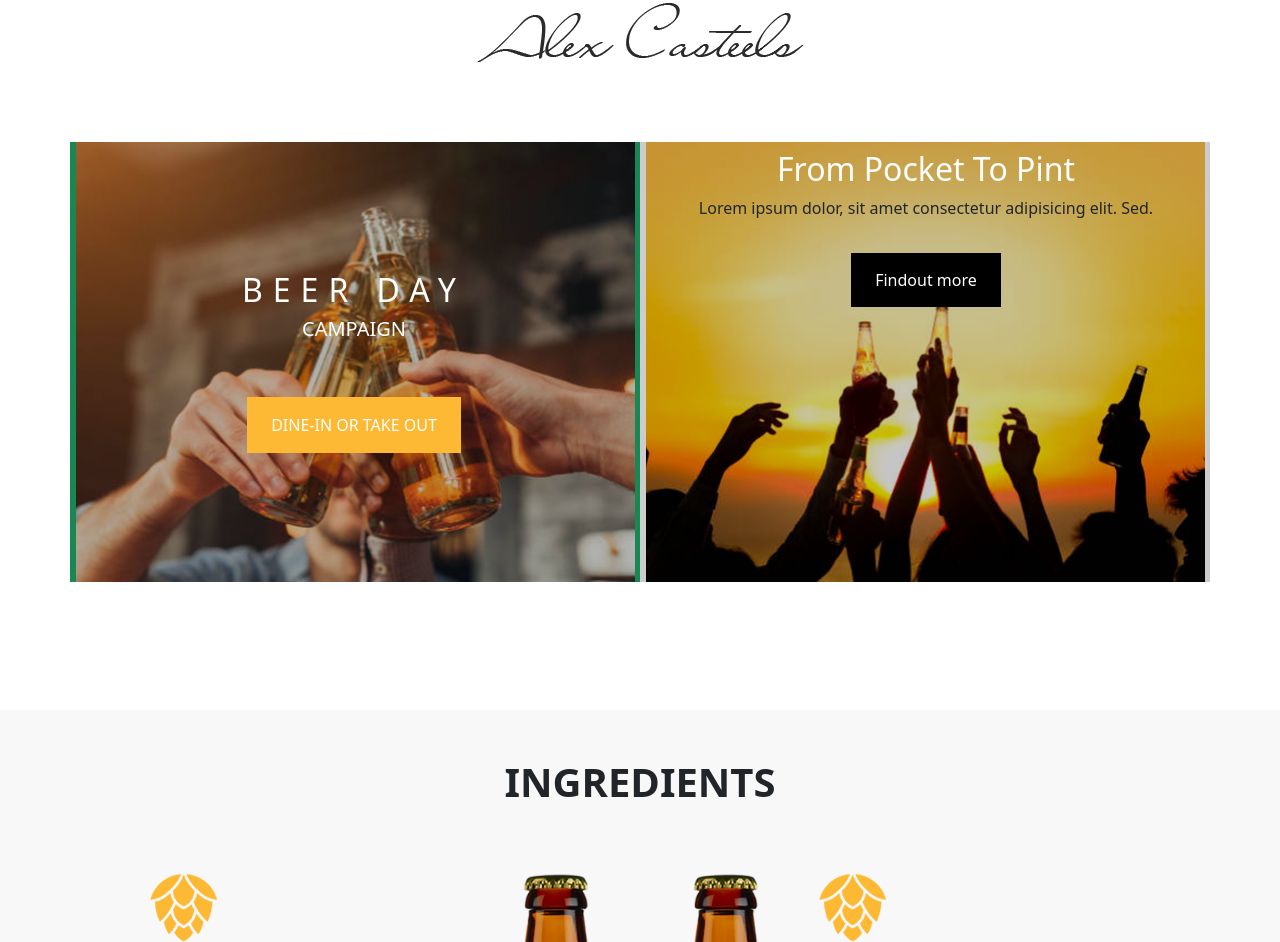
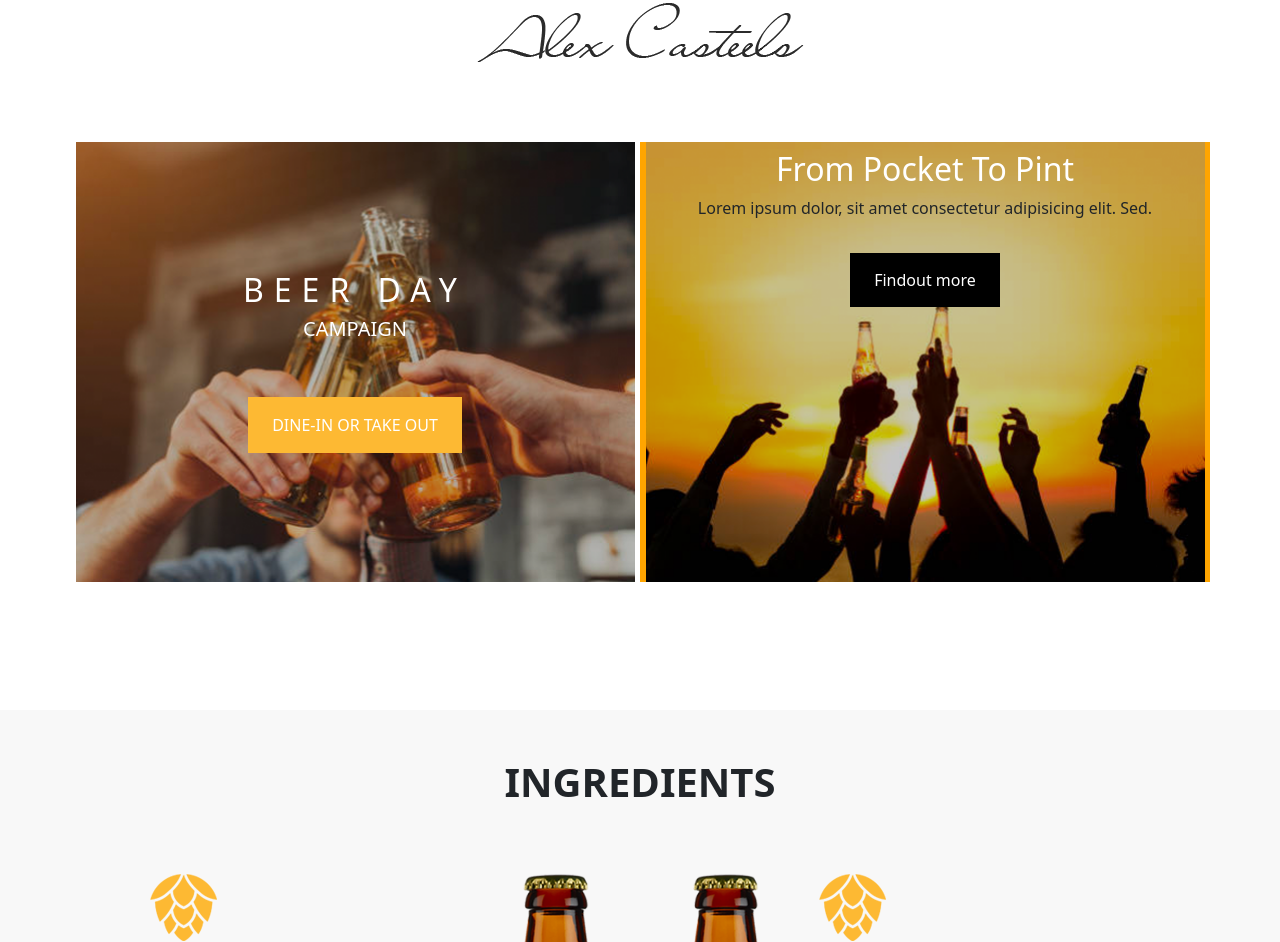
Before and after one commit to Geraldlyon/brewery, a plain HTML site: page index.html in a window 1280 px wide. Shown: the part 1225-2167 px from the top of the page. Drawn offline with nearby package versions, Linux system fonts and the light colour scheme.

Commit message:
hero section update images

```diff
--- a/css/app.css
+++ b/css/app.css
@@ -17,7 +17,7 @@ header nav .navbar-collapse .navbar-nav .nav-item .nav-link.active {
   background-image: url("../images/hero\ image.png");
   /* background-color: #cccccc; */
   height: 736px; /* You must set a specified height */
-  width: 100vw;
+  /* width: 100vw; */
   background-position: center; /* Center the image */
   background-size: cover; /* Resize the background image to cover the entire container */
   background-repeat: no-repeat; /* Do not repeat the image */
@@ -92,9 +92,10 @@ header nav .navbar-collapse .navbar-nav .nav-item .nav-link.active {
 .beer-day {
   background-image: url(/images/beer\ toss.png);
   /* margin-right: 5px; */
-  padding: 0px 2px 0px 0px;
+  /* padding: 0px 2px 0px 0px; */
   height: 440px;
-  background-color: #cccccc; /* Used if the image is unavailable */
+  /* width: 100%; */
+  /* background-color: #cccccc; */
   background-position: center; /* Center the image */
   background-repeat: no-repeat; /* Do not repeat the image */
   background-size: contain; /* Resize the background image to cover the entire container */
@@ -102,9 +103,10 @@ header nav .navbar-collapse .navbar-nav .nav-item .nav-link.active {
 
 .pocket-to-pint {
   background-image: url(/images/beer\ toss\ 2.png);
-  padding: 0px 0px 0px 2px;
+  /* padding: 0px 0px 0px 2px; */
   height: 440px;
-  background-color: #cccccc; /* Used if the image is unavailable */
+  /* width: 100%; */
+  /* background-color: #cccccc; */
   background-position: center; /* Center the image */
   background-repeat: no-repeat; /* Do not repeat the image */
   background-size: contain; /* Resize the background image to cover the entire container */
--- a/index.html
+++ b/index.html
@@ -122,7 +122,7 @@
 
                 <div class="row d-flex justify-content-center justify-content-between">
 
-                    <div class="beer-day col-lg-6 col-md-6 col-sm-12 bg-success d-flex flex-column justify-content-center align-items-center mb-5">
+                    <div class="beer-day col-lg-6 col-md-6 col-sm-12 d-flex flex-column justify-content-center align-items-center mb-5">
                         <div class="text-center mb-5">
                             <h2 class="text-white beer-day-text">BEER DAY</h2>
                             <h5 class="text-white" style="margin-bottom: px;">CAMPAIGN</h5>
```
